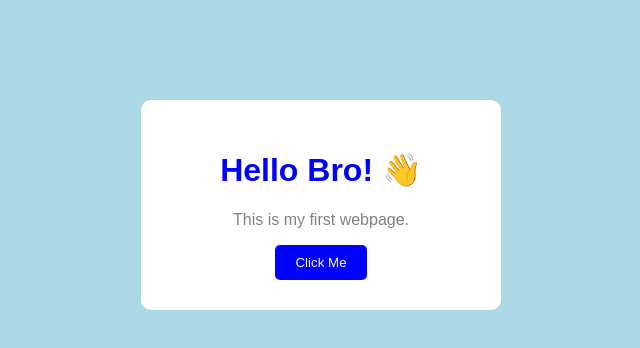
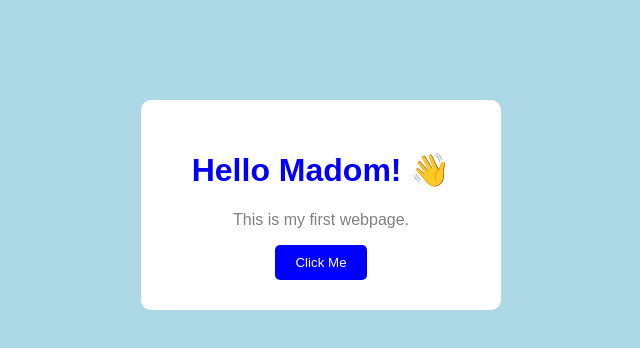
Before and after one commit to mvelprasad45/Sample, a plain HTML site: page index.html in a window 1280 px wide. Shown: the whole page, without its empty margins (319-959 px from the left). Drawn offline with Linux system fonts and the light colour scheme.

Commit message:
fix : changed bro to madam

```diff
--- a/index.html
+++ b/index.html
@@ -8,7 +8,7 @@
 <body>
 
     <div class="box">
-        <h1>Hello Bro! 👋</h1>
+        <h1>Hello Madom! 👋</h1>
         <p>This is my first webpage.</p>
         <button>Click Me</button>
     </div>
```
